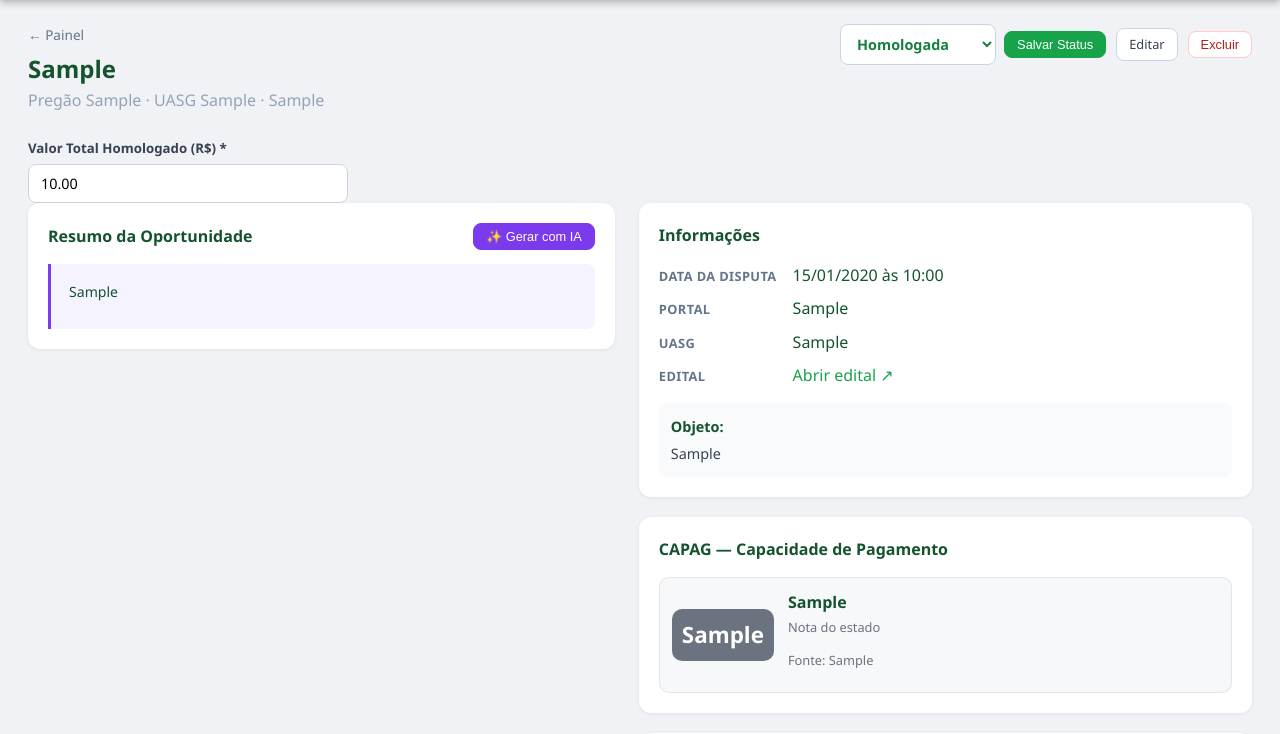
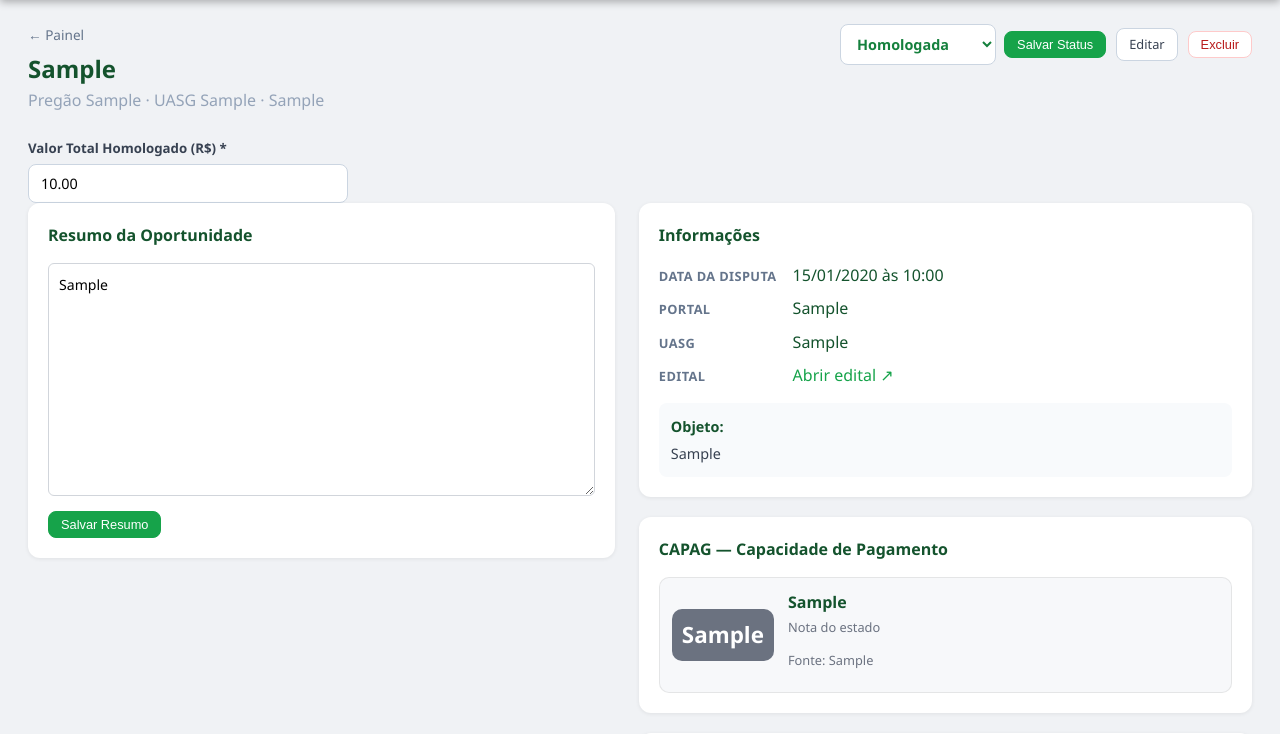
Before and after one commit to igorsantoscost-rgb/Software-de-Licita-es, a Flask app: page /licitacoes/1 in a window 1280 px wide. Shown: the part 56-790 px from the top of the page. Run offline with Flask 3, Linux system fonts and the light colour scheme; a user stored in the database is signed in; tables that the repository leaves empty hold one stand-in row (values such as "Sample post").

Commit message:
feat(resumo): campo texto manual no lugar do botao IA; feat(calendario): marca dia atual

```diff
--- a/app/routes/licitacoes.py
+++ b/app/routes/licitacoes.py
@@ -609,6 +609,18 @@ def _montar_conteudo_resumo(lic):
     return blocos, "\n".join(textos_extraidos), pdfs_anexados, arquivos_ignorados
 
 
+@lic_bp.route("/<int:id>/salvar-resumo", methods=["POST"])
+@login_required
+def salvar_resumo(id):
+    if not current_user.is_assessor():
+        abort(403)
+    lic = Licitacao.query.get_or_404(id)
+    lic.resumo_ia = (request.form.get("resumo", "") or "").strip() or None
+    db.session.commit()
+    flash("Resumo salvo.", "ok")
+    return redirect(url_for("lic.detalhe", id=id))
+
+
 @lic_bp.route("/<int:id>/resumo-ia", methods=["POST"])
 @login_required
 def gerar_resumo(id):
--- a/app/routes/main.py
+++ b/app/routes/main.py
@@ -77,6 +77,7 @@ def calendario():
         ano=ano,
         nome_mes=nomes_meses[mes],
         primeiro_dia=primeiro_dia,
+        hoje=date.today(),
     )
 
 
--- a/app/static/css/style.css
+++ b/app/static/css/style.css
@@ -446,6 +446,9 @@ a:hover { text-decoration: underline; }
   flex-direction: column;
 }
 .semana-coluna-hoje { box-shadow: 0 0 0 2px #14532d inset; }
+.cel-hoje { background: #f0fdf4 !important; box-shadow: 0 0 0 2px #14532d inset; }
+.num-dia-hoje { background: #14532d; color: #fff; border-radius: 50%; width: 28px; height: 28px; display: inline-flex; align-items: center; justify-content: center; font-weight: 700; }
+.textarea-resumo { width: 100%; min-height: 200px; resize: vertical; font-size: .88rem; line-height: 1.5; padding: 10px; border: 1px solid #d1d5db; border-radius: 6px; font-family: inherit; }
 .semana-coluna-header {
   background: #14532d;
   color: #fff;
--- a/app/templates/calendario.html
+++ b/app/templates/calendario.html
@@ -32,9 +32,9 @@
         {% if dia_num != 0 %}
           {% set dia_date.d = primeiro_dia.replace(day=dia_num) %}
         {% endif %}
-        <td class="cel-dia {% if dia_num == 0 %}cel-vazia{% endif %} {% if dia_date.d and dia_date.d in eventos %}cel-com-evento{% endif %}">
+        <td class="cel-dia {% if dia_num == 0 %}cel-vazia{% endif %} {% if dia_date.d and dia_date.d in eventos %}cel-com-evento{% endif %} {% if dia_date.d and dia_date.d == hoje %}cel-hoje{% endif %}">
           {% if dia_num != 0 %}
-          <span class="num-dia">{{ dia_num }}</span>
+          <span class="num-dia {% if dia_date.d and dia_date.d == hoje %}num-dia-hoje{% endif %}">{{ dia_num }}</span>
           {% if dia_date.d and dia_date.d in eventos %}
           <div class="eventos-dia">
             {% for l in eventos[dia_date.d] %}
--- a/app/templates/detalhe_licitacao.html
+++ b/app/templates/detalhe_licitacao.html
@@ -51,18 +51,19 @@
   <!-- Coluna do Resumo -->
   <div>
     <div class="card card-resumo-ia">
-      <div class="card-header-row">
-        <h3>Resumo da Oportunidade</h3>
-        {% if current_user.is_assessor() %}
-        <form method="POST" action="{{ url_for('lic.gerar_resumo', id=lic.id) }}">
-          <button type="submit" class="btn btn-sm btn-ia">✨ Gerar com IA</button>
-        </form>
+      <h3>Resumo da Oportunidade</h3>
+      {% if current_user.is_assessor() %}
+      <form method="POST" action="{{ url_for('lic.salvar_resumo', id=lic.id) }}">
+        <textarea name="resumo" rows="10" class="textarea-resumo"
+                  placeholder="Cole aqui as informações principais da oportunidade: prazo de entrega, prazo de pagamento, modo de disputa (grupo ou lote), requisitos de habilitação, pontos de atenção...">{{ lic.resumo_ia or '' }}</textarea>
+        <button type="submit" class="btn btn-primary btn-sm" style="margin-top:8px;">Salvar Resumo</button>
+      </form>
+      {% else %}
+        {% if lic.resumo_ia %}
+        <div class="resumo-ia">{{ lic.resumo_ia|markdown_seguro }}</div>
+        {% else %}
+        <p class="muted">Nenhum resumo disponível ainda. Seu assessor ainda não preencheu o resumo desta oportunidade.</p>
         {% endif %}
-      </div>
-      {% if lic.resumo_ia %}
-      <div class="resumo-ia">{{ lic.resumo_ia|markdown_seguro }}</div>
-      {% else %}
-      <p class="muted">Nenhum resumo gerado ainda.{% if current_user.is_assessor() %} Clique em "Gerar com IA" para criar.{% endif %}</p>
       {% endif %}
     </div>
   </div>
```
